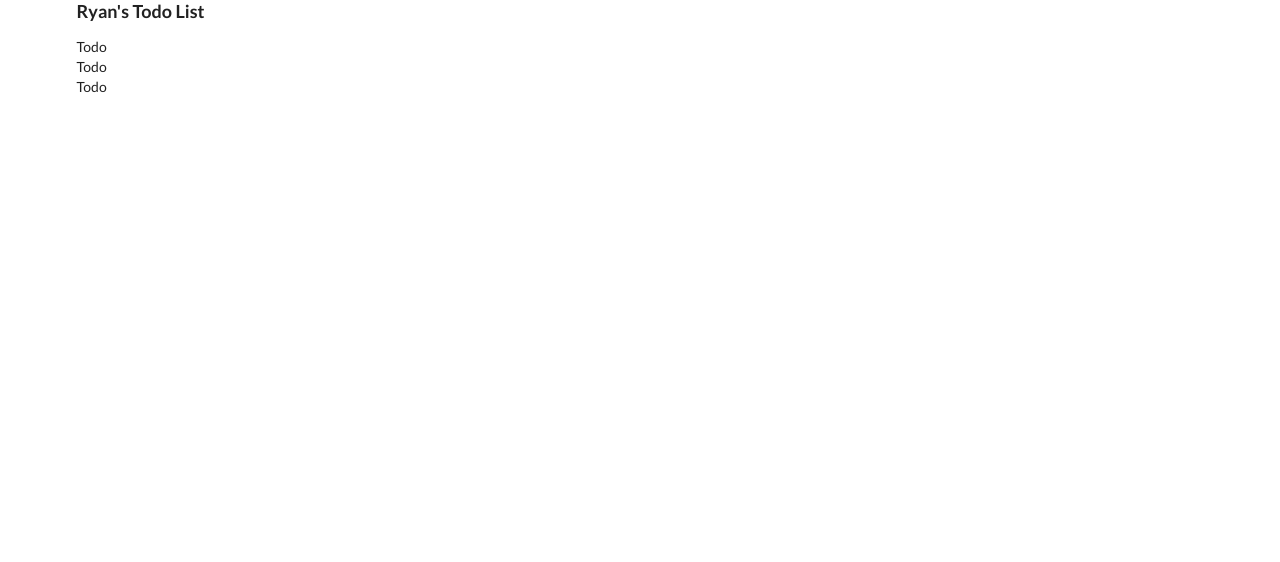
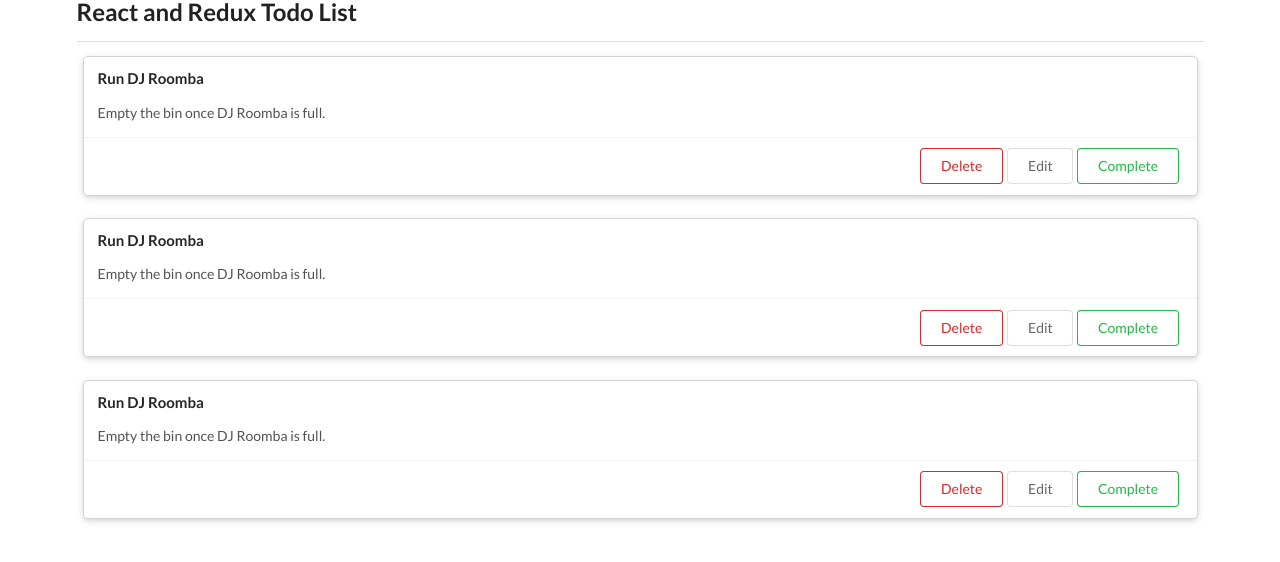
Before and after one commit to chasery/react-todo, a React (Create React App) app in the folder client/: page / in a window 1280 px wide. Shown: the top 562 px of the page. Built offline with nearby package versions, Linux system fonts and the light colour scheme.

Commit message:
Add semantic ui styling to the components

```diff
--- a/client/src/actions/index.js
+++ /dev/null
@@ -1 +0,0 @@
-import React from 'react';
--- a/client/src/components/App.js
+++ b/client/src/components/App.js
@@ -4,9 +4,7 @@ import TodoList from './TodoList';
 class App extends React.Component {
     render() {
         return (
-            <div className="ui container">
-                <TodoList />
-            </div>
+            <TodoList />
         );
     }
 }
--- a/client/src/components/Todo.js
+++ b/client/src/components/Todo.js
@@ -1,7 +1,36 @@
 import React from 'react';
 
-const Todo = () => {
-    return <div>Todo</div>;
+const Todo = ({ title, description }) => {
+    return (
+        <div className="ui raised card">
+            <div className="content">
+                <h4 className="ui header">{title}</h4>
+                <div className="description">{description}</div>
+            </div>
+            <div className="extra content">
+                <div className="right floated">
+                    <div className="ui animated fade button basic red" tabIndex="0">
+                        <div className="visible content">Delete</div>
+                        <div className="hidden content">
+                            <i className="icon trash alternate outline" style={{ margin: 0 }}></i>
+                        </div>
+                    </div>
+                    <div className="ui animated fade button basic" tabIndex="0">
+                        <div className="visible content">Edit</div>
+                        <div className="hidden content">
+                            <i className="icon edit outline" style={{ margin: 0 }}></i>
+                        </div>
+                    </div>
+                    <div className="ui animated fade button basic green" tabIndex="0">
+                        <div className="visible content">Complete</div>
+                        <div className="hidden content">
+                            <i className="icon check" style={{ margin: 0 }}></i>
+                        </div>
+                    </div>
+                </div>
+            </div>
+        </div>
+    );
 }
 
 export default Todo;
--- a/client/src/components/TodoList.js
+++ b/client/src/components/TodoList.js
@@ -4,11 +4,14 @@ import Todo from './Todo'
 class TodoList extends React.Component {
     render() {
         return (
-            <div>
-                <h3>Ryan's Todo List</h3>
-                <Todo />
-                <Todo />
-                <Todo />
+            <div className="ui container">
+                <h2 className="ui header">React and Redux Todo List</h2>
+                <div class="ui divider"></div>
+                <div className="ui one cards">
+                    <Todo title="Run DJ Roomba" description="Empty the bin once DJ Roomba is full." />
+                    <Todo title="Run DJ Roomba" description="Empty the bin once DJ Roomba is full." />
+                    <Todo title="Run DJ Roomba" description="Empty the bin once DJ Roomba is full." />
+                </div>
             </div>
         );
     }
--- a/client/src/reducers/index.js
+++ /dev/null
@@ -1 +0,0 @@
-import React from 'react';
```
